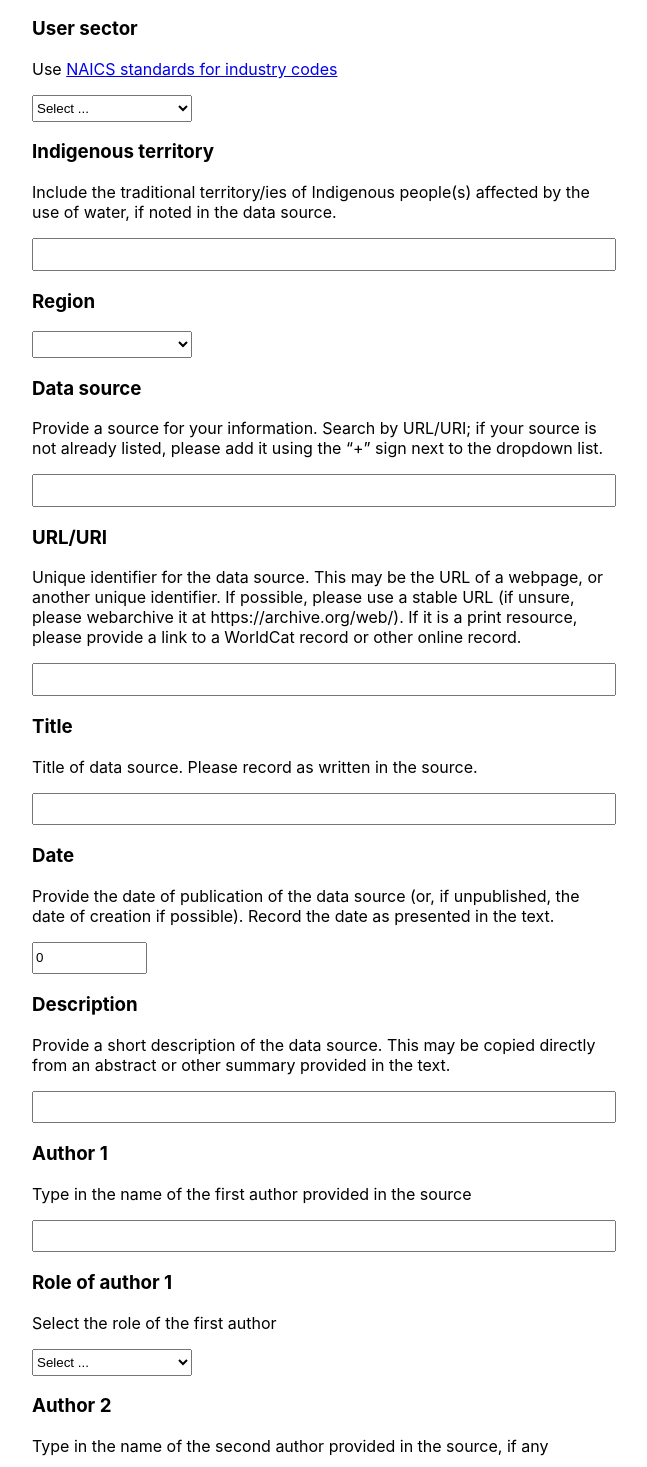
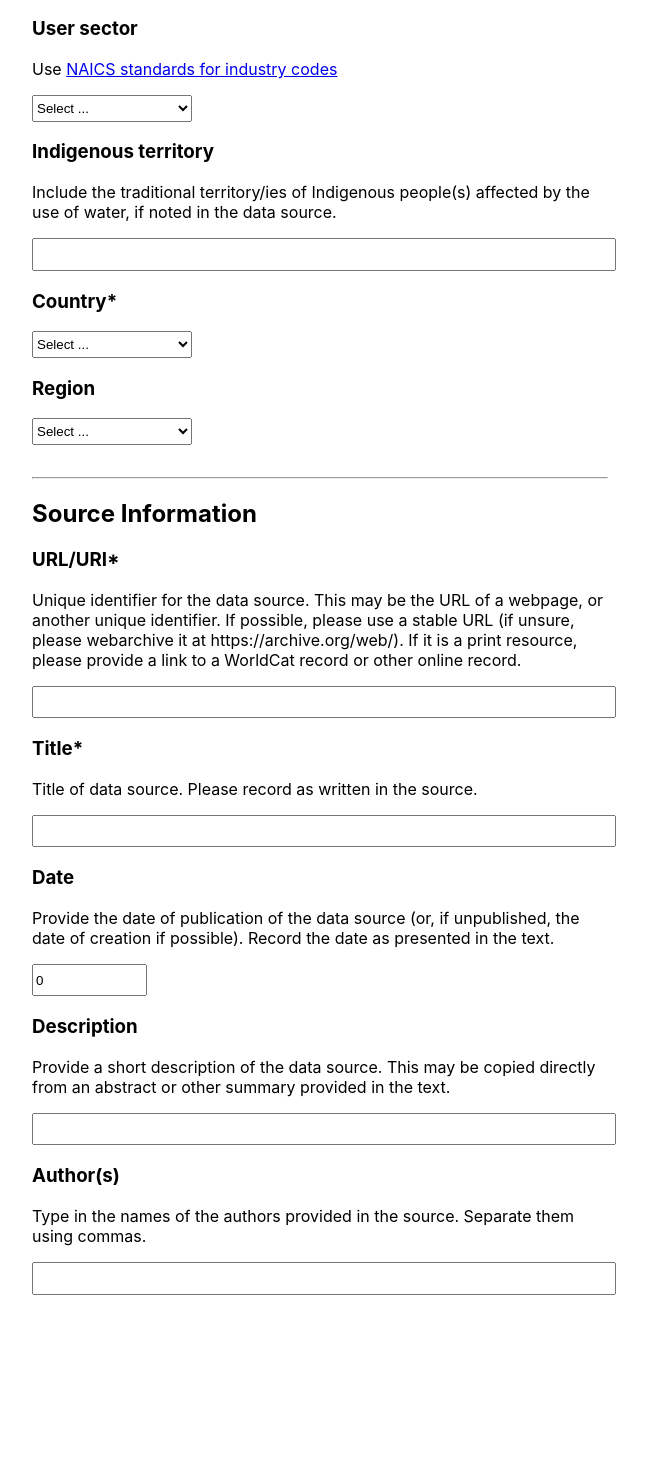
Before and after one commit to fls-water-wiki/fls-water-price-frontend, a React (Create React App) app: page /add in a window 1280 px wide. Shown: the part 1330-2797 px from the top of the page, without its empty margins (320-967 px from the left). After the commit the page ends 2673 px from the top, so only its background shows below. Built offline with nearby package versions, Linux system fonts and the light colour scheme.

Commit message:
change data submission form to support countries and  regions, a single author field, minimum and max years, and display user sector name instead of code

```diff
--- a/src/components/search-form/SearchForm.jsx
+++ b/src/components/search-form/SearchForm.jsx
@@ -7,7 +7,7 @@ import './SearchForm.css';
 import TextInput from './inputs/TextInputSearchForm';
 import DropdownInput from './inputs/DropdownInputSearchForm';
 import NumberInput from './inputs/NumberInputSearchForm';
-import RegionsInputSearchForm from './inputs/RegionsDropdown';
+import RegionsInputSearchForm from './inputs/RegionsDropdownSearchForm';
 import { performQuery } from '../../utils/api/query';
 
 import { SEARCH_FORM_FIELDS as FIELDS, SEARCH_FORM_INITIAL_VALUES as INITIAL_VALUES, USER_SECTORS, COUNTRY_CODES } from '../../constants/form_constants';
@@ -72,7 +72,7 @@ const SearchForm = ({ setResults }) => {
               <DropdownInput label='User Sector' name={FIELDS.USER_SECTOR}>
                 <option value=''>Select ...</option>
                 {
-                  USER_SECTORS.map(sector => <option value={sector.value}>{sector.code}</option>)
+                  USER_SECTORS.map(sector => <option value={sector.value}>{sector.name}</option>)
                 }
               </DropdownInput>
 
--- a/src/components/search-form/inputs/RegionsDropdown.jsx
+++ b/src/components/search-form/inputs/RegionsDropdownSearchForm.jsx
@@ -4,8 +4,6 @@ import { useField, useFormikContext } from 'formik';
 import './SearchInputs.css';
 
 import DropdownInputSearchForm from './DropdownInputSearchForm';
-
-import { SEARCH_FORM_FIELDS as FIELDS } from '../../../constants/form_constants';
 
 const RegionsInputSearchForm = ({ label, name, regions, ...props}) => {
   const [field, meta] = useField(props);
--- a/src/components/submit-data-form/SubmitDataForm.jsx
+++ b/src/components/submit-data-form/SubmitDataForm.jsx
@@ -8,8 +8,11 @@ import NumberInput from './inputs/NumberInput';
 import TextInput from './inputs/TextInput';
 import DropdownInput from './inputs/DropdownInput';
 import RadioInput from './inputs/RadioInput';
+import RegionsDropdown from './inputs/RegionsDropdown';
 
-import { SUBMISSION_FORM_FIELDS as FIELDS, PRICE_TYPES, USER_SECTORS, WATER_UNITS, CURRENCIES, SUBMISSION_FORM_INITIAL_VALUES as INITIAL_VALUES, AUTHOR_ROLES } from '../../constants/form_constants';
+import { SUBMISSION_FORM_FIELDS as FIELDS, PRICE_TYPES, USER_SECTORS, WATER_UNITS, CURRENCIES, SUBMISSION_FORM_INITIAL_VALUES as INITIAL_VALUES, AUTHOR_ROLES, COUNTRY_CODES } from '../../constants/form_constants';
+
+import REGIONS from '../../constants/regions.json';
 
 const YUP_REQUIRED = 'Required';
 
@@ -20,34 +23,26 @@ const SubmissionSchema = Yup.object().shape({
   [FIELDS.CURRENCY]: Yup.string()
     .required(YUP_REQUIRED),
   [FIELDS.DATE]: Yup.number()
-    .required(YUP_REQUIRED),
+    .min(1700, 'The year must be 1700 or later')
+    .max(new Date().getFullYear(), 'The year must be the current year or earlier'),
   [FIELDS.WATER_UNIT]: Yup.string()
     .required(YUP_REQUIRED),
   [FIELDS.PRICE_TYPE]: Yup.string()
     .required(YUP_REQUIRED),
-  [FIELDS.USER_SECTOR]: Yup.string()
+  [FIELDS.USER_SECTOR]: Yup.string(),
+  [FIELDS.INDIGENOUS_TERRITORY]: Yup.string(),
+  [FIELDS.COUNTRY]: Yup.string()
     .required(YUP_REQUIRED),
-  [FIELDS.INDIGENOUS_TERRITORY]: Yup.string(),
-  [FIELDS.REGION]: Yup.string()
-    .required(YUP_REQUIRED),
-  [FIELDS.DATA_SOURCE]: Yup.string()
-    .required(YUP_REQUIRED),
+  [FIELDS.REGION]: Yup.string(),
   [FIELDS.SOURCE_URL]: Yup.string()
     .required(YUP_REQUIRED),
   [FIELDS.SOURCE_TITLE]: Yup.string()
     .required(YUP_REQUIRED),
-  [FIELDS.SOURCE_DESCRIPTION]: Yup.string()
-    .required(YUP_REQUIRED),
+  [FIELDS.SOURCE_DESCRIPTION]: Yup.string(),
   [FIELDS.SOURCE_DATE]: Yup.number()
-    .required(YUP_REQUIRED),
-  [FIELDS.SOURCE_AUTHOR_1]: Yup.string()
-    .required(YUP_REQUIRED),
-  [FIELDS.SOURCE_AUTHOR_1_ROLE]: Yup.string()
-    .required(YUP_REQUIRED),
-  [FIELDS.SOURCE_AUTHOR_2]: Yup.string(),
-  [FIELDS.SOURCE_AUTHOR_2_ROLE]: Yup.string(),
-  [FIELDS.SOURCE_AUTHOR_3]: Yup.string(),
-  [FIELDS.SOURCE_AUTHOR_3_ROLE]: Yup.string(),
+    .min(1700, 'The year must be 1700 or later')
+    .max(new Date().getFullYear(), 'The year must be the current year or earlier'),
+  [FIELDS.SOURCE_AUTHORS]: Yup.string(),
 });
 
 const SubmitDataForm = () => {
@@ -95,7 +90,7 @@ const SubmitDataForm = () => {
           <RadioInput
             header='Water unit'
             description='Enter the unit of water to which this price/value applies. If the unit is not available, contact the database manager.'
-            required={false}
+            required={true}
             name={FIELDS.WATER_UNIT}
             groupId='water_unit'
             options={WATER_UNITS}
@@ -117,7 +112,7 @@ const SubmitDataForm = () => {
               </>
             }
             groupId={'price_value_type'}
-            required={false}
+            required={true}
             name={FIELDS.PRICE_TYPE}
             options={PRICE_TYPES}
           />
@@ -136,7 +131,7 @@ const SubmitDataForm = () => {
           >
             <option value=''>Select ...</option>
             {
-              USER_SECTORS.map(sector => <option value={sector.value}>{sector.code}</option>)
+              USER_SECTORS.map(sector => <option value={sector.value}>{sector.name}</option>)
             }
           </DropdownInput>
           {errors[FIELDS.USER_SECTOR] && touched[FIELDS.USER_SECTOR] ? (<div>{errors[FIELDS.USER_SECTOR]}</div>) : null}
@@ -151,26 +146,28 @@ const SubmitDataForm = () => {
           {errors[FIELDS.INDIGENOUS_TERRITORY] && touched[FIELDS.INDIGENOUS_TERRITORY] ? (<div>{errors[FIELDS.INDIGENOUS_TERRITORY]}</div>) : null}
 
           <DropdownInput
-            header='Region'
-            required={false}
-            name={FIELDS.REGION}
-            // TODO: options
-          />
+            header='Country'
+            required={true}
+            name={FIELDS.COUNTRY}
+          >
+            <option value=''>Select ...</option>
+            {
+              COUNTRY_CODES.map(country => <option value={country.let3}>{country.name}</option>)
+            }
+          </DropdownInput>
+          {errors[FIELDS.COUNTRY] && touched[FIELDS.COUNTRY] ? (<div>{errors[FIELDS.COUNTRY]}</div>) : null}
+
+          <RegionsDropdown label='Region' name={FIELDS.REGION} regions={REGIONS} />
           {errors[FIELDS.REGION] && touched[FIELDS.REGION] ? (<div>{errors[FIELDS.REGION]}</div>) : null}
 
-          <TextInput
-            header='Data source'
-            description='Provide a source for your information. Search by URL/URI; if your source is not already listed, please add it using the “+” sign next to the dropdown list.'
-            required={false}
-            name={FIELDS.DATA_SOURCE}
-          />
-          {errors[FIELDS.DATA_SOURCE] && touched[FIELDS.DATA_SOURCE] ? (<div>{errors[FIELDS.DATA_SOURCE]}</div>) : null}
+          <hr style={{marginTop: '2em'}}></hr>
+          <h2>Source Information</h2>
 
           <div>
             <TextInput
               header='URL/URI'
               description='Unique identifier for the data source. This may be the URL of a webpage, or another unique identifier. If possible, please use a stable URL (if unsure, please webarchive it at https://archive.org/web/). If it is a print resource, please provide a link to a WorldCat record or other online record.'
-              required={false}
+              required={true}
               name={FIELDS.SOURCE_URL}
             />
             {errors[FIELDS.SOURCE_URL] && touched[FIELDS.SOURCE_URL] ? (<div>{errors[FIELDS.SOURCE_URL]}</div>) : null}
@@ -178,7 +175,7 @@ const SubmitDataForm = () => {
             <TextInput
               header='Title'
               description='Title of data source. Please record as written in the source.'
-              required={false}
+              required={true}
               name={FIELDS.SOURCE_TITLE}
             />
             {errors[FIELDS.SOURCE_TITLE] && touched[FIELDS.SOURCE_TITLE] ? (<div>{errors[FIELDS.SOURCE_TITLE]}</div>) : null}
@@ -200,67 +197,13 @@ const SubmitDataForm = () => {
             {errors[FIELDS.SOURCE_DESCRIPTION] && touched[FIELDS.SOURCE_DESCRIPTION] ? (<div>{errors[FIELDS.SOURCE_DESCRIPTION]}</div>) : null}
 
             <TextInput
-              header='Author 1'
-              description='Type in the name of the first author provided in the source'
+              header='Author(s)'
+              description='Type in the names of the authors provided in the source. Separate them using commas.'
               required={false}
-              name={FIELDS.SOURCE_AUTHOR_1}
+              name={FIELDS.SOURCE_AUTHORS}
             />
-            {errors[FIELDS.SOURCE_AUTHOR_1] && touched[FIELDS.SOURCE_AUTHOR_1] ? (<div>{errors[FIELDS.SOURCE_AUTHOR_1]}</div>) : null}
+            {errors[FIELDS.SOURCE_AUTHORS] && touched[FIELDS.SOURCE_AUTHORS] ? (<div>{errors[FIELDS.SOURCE_AUTHORS]}</div>) : null}
 
-            <DropdownInput
-              header='Role of author 1'
-              description='Select the role of the first author'
-              required={false}
-              name={FIELDS.SOURCE_AUTHOR_1_ROLE}
-            >
-              <option value=''>Select ...</option>
-              {
-                AUTHOR_ROLES.map(role => <option value={role.value}>{role.label}</option>)
-              }
-            </DropdownInput>
-            {errors[FIELDS.SOURCE_AUTHOR_1_ROLE] && touched[FIELDS.SOURCE_AUTHOR_1_ROLE] ? (<div>{errors[FIELDS.SOURCE_AUTHOR_1_ROLE]}</div>) : null}
-
-            <TextInput
-              header='Author 2'
-              description='Type in the name of the second author provided in the source, if any'
-              required={false}
-              name={FIELDS.SOURCE_AUTHOR_2}
-            />
-            {errors[FIELDS.SOURCE_AUTHOR_2] && touched[FIELDS.SOURCE_AUTHOR_2] ? (<div>{errors[FIELDS.SOURCE_AUTHOR_2]}</div>) : null}
-
-            <DropdownInput
-              header='Role of author 2'
-              description='Select the role of the second author, if any'
-              required={false}
-              name={FIELDS.SOURCE_AUTHOR_2_ROLE}
-            >
-              <option value=''>Select ...</option>
-              {
-                AUTHOR_ROLES.map(role => <option value={role.value}>{role.label}</option>)
-              }
-            </DropdownInput>
-            {errors[FIELDS.SOURCE_AUTHOR_2_ROLE] && touched[FIELDS.SOURCE_AUTHOR_2_ROLE] ? (<div>{errors[FIELDS.SOURCE_AUTHOR_2_ROLE]}</div>) : null}
-
-            <TextInput
-              header='Author 3'
-              description='Type in the name of the third author provided in the source, if any'
-              required={false}
-              name={FIELDS.SOURCE_AUTHOR_3}
-            />
-            {errors[FIELDS.SOURCE_AUTHOR_3] && touched[FIELDS.SOURCE_AUTHOR_3] ? (<div>{errors[FIELDS.SOURCE_AUTHOR_3]}</div>) : null}
-
-            <DropdownInput
-              header='Role of author 3'
-              description='Select the role of the third author, if any'
-              required={false}
-              name={FIELDS.SOURCE_AUTHOR_3_ROLE}
-            >
-              <option value=''>Select ...</option>
-              {
-                AUTHOR_ROLES.map(role => <option value={role.value}>{role.label}</option>)
-              }
-            </DropdownInput>
-            {errors[FIELDS.SOURCE_AUTHOR_3_ROLE] && touched[FIELDS.SOURCE_AUTHOR_3_ROLE] ? (<div>{errors[FIELDS.SOURCE_AUTHOR_3_ROLE]}</div>) : null}
 
           </div>
         </Form>
--- /dev/null
+++ b/src/components/submit-data-form/inputs/RegionsDropdown.jsx
@@ -0,0 +1,28 @@
+import React, { useEffect, useState } from 'react';
+import { useField, useFormikContext } from 'formik';
+
+// import './SearchInputs.css';
+
+import DropdownInput from './DropdownInput';
+
+const RegionsDropdown = ({ label, name, regions, ...props}) => {
+  const [field, meta] = useField(props);
+  const {values: { COUNTRY }} = useFormikContext();
+
+  const [currentRegions, setCurrentRegions] = useState([]);
+
+  useEffect(() => {
+    setCurrentRegions(regions[COUNTRY])
+  }, [regions, COUNTRY, setCurrentRegions]);
+
+  return (
+    <DropdownInput header={label} name={name}>
+      <option value=''>Select ...</option>
+      {
+        currentRegions && currentRegions.map(region => <option value={region.name}>{region.name}</option>)
+      }
+    </DropdownInput>
+  );
+};
+
+export default RegionsDropdown;
--- a/src/constants/form_constants.js
+++ b/src/constants/form_constants.js
@@ -6,18 +6,14 @@ export const SUBMISSION_FORM_FIELDS = {
   PRICE_TYPE: 'PRICE_TYPE',
   USER_SECTOR: 'USER_SECTOR',
   INDIGENOUS_TERRITORY: 'INDIGENOUS_TERRITORY',
+  COUNTRY: 'COUNTRY',
   REGION: 'REGION',
   DATA_SOURCE: 'DATA_SOURCE',
   SOURCE_URL: 'SOURCE_URL',
   SOURCE_TITLE: 'SOURCE_TITLE',
   SOURCE_DATE: 'SOURCE_DATE',
   SOURCE_DESCRIPTION: 'SOURCE_DESCRIPTION',
-  SOURCE_AUTHOR_1: 'SOURCE_AUTHOR_1',
-  SOURCE_AUTHOR_1_ROLE: 'SOURCE_AUTHOR_1_ROLE',
-  SOURCE_AUTHOR_2: 'SOURCE_AUTHOR_2',
-  SOURCE_AUTHOR_2_ROLE: 'SOURCE_AUTHOR_2_ROLE',
-  SOURCE_AUTHOR_3: 'SOURCE_AUTHOR_3',
-  SOURCE_AUTHOR_3_ROLE: 'SOURCE_AUTHOR_3_ROLE',
+  SOURCE_AUTHORS: 'SOURCE_AUTHORS'
 };
 
 export const SUBMISSION_FORM_INITIAL_VALUES = {
@@ -28,19 +24,14 @@ export const SUBMISSION_FORM_INITIAL_VALUES = {
   [SUBMISSION_FORM_FIELDS.PRICE_TYPE]: '',
   [SUBMISSION_FORM_FIELDS.USER_SECTOR]: '',
   [SUBMISSION_FORM_FIELDS.INDIGENOUS_TERRITORY]: '',
+  [SUBMISSION_FORM_FIELDS.COUNTRY]: '',
   [SUBMISSION_FORM_FIELDS.REGION]: '',
   [SUBMISSION_FORM_FIELDS.DATA_SOURCE]: '',
   [SUBMISSION_FORM_FIELDS.SOURCE_URL]: '',
   [SUBMISSION_FORM_FIELDS.SOURCE_TITLE]: '',
   [SUBMISSION_FORM_FIELDS.SOURCE_DESCRIPTION]: '',
   [SUBMISSION_FORM_FIELDS.SOURCE_DATE]: 0,
-  [SUBMISSION_FORM_FIELDS.SOURCE_AUTHOR_ROLE]: '',
-  [SUBMISSION_FORM_FIELDS.SOURCE_AUTHOR_1]: '',
-  [SUBMISSION_FORM_FIELDS.SOURCE_AUTHOR_1_ROLE]: '',
-  [SUBMISSION_FORM_FIELDS.SOURCE_AUTHOR_2]: '',
-  [SUBMISSION_FORM_FIELDS.SOURCE_AUTHOR_2_ROLE]: '',
-  [SUBMISSION_FORM_FIELDS.SOURCE_AUTHOR_3]: '',
-  [SUBMISSION_FORM_FIELDS.SOURCE_AUTHOR_3_ROLE]: '',
+  [SUBMISSION_FORM_FIELDS.SOURCE_AUTHORS]: '',
 };
 
 export const AUTHOR_ROLES = [
```
